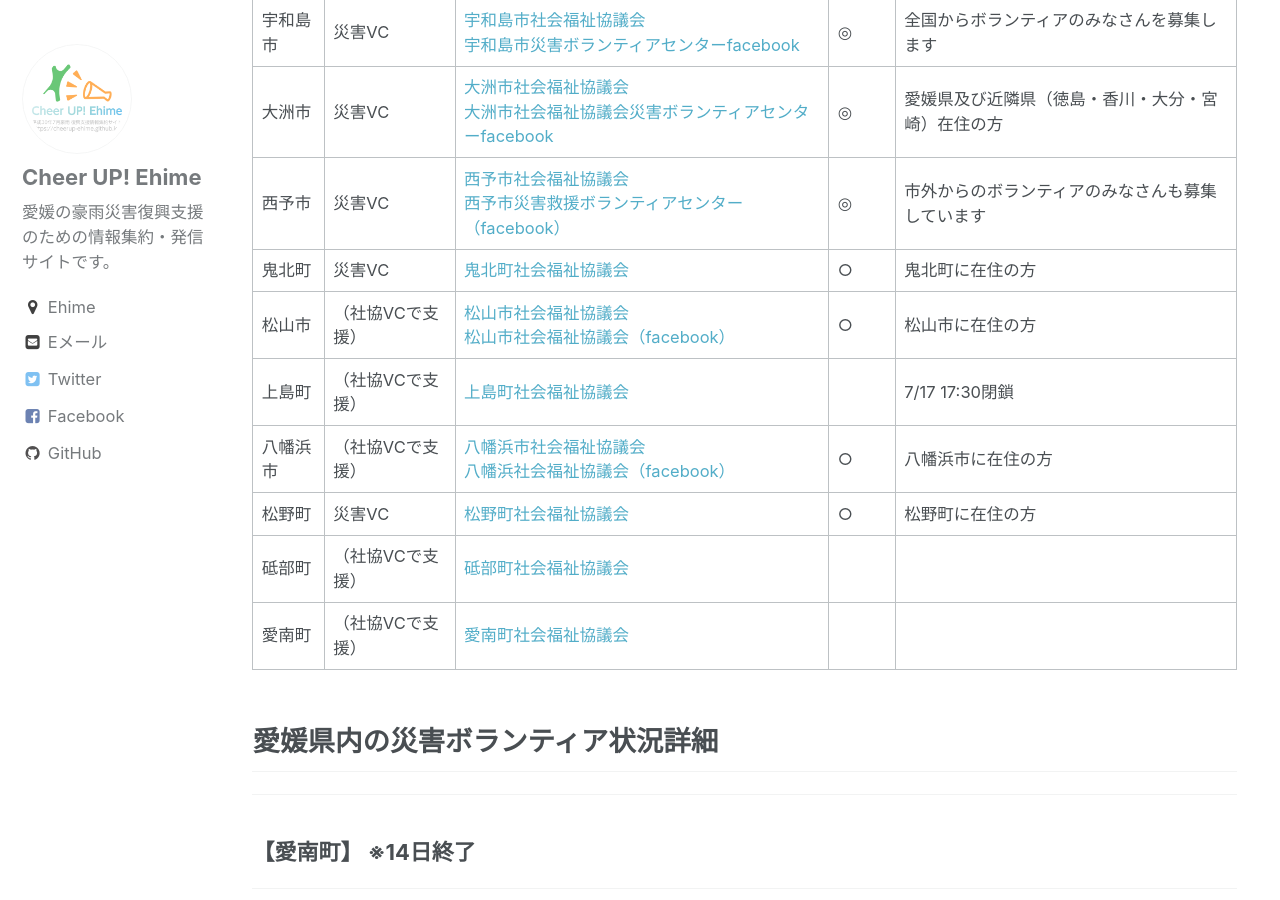
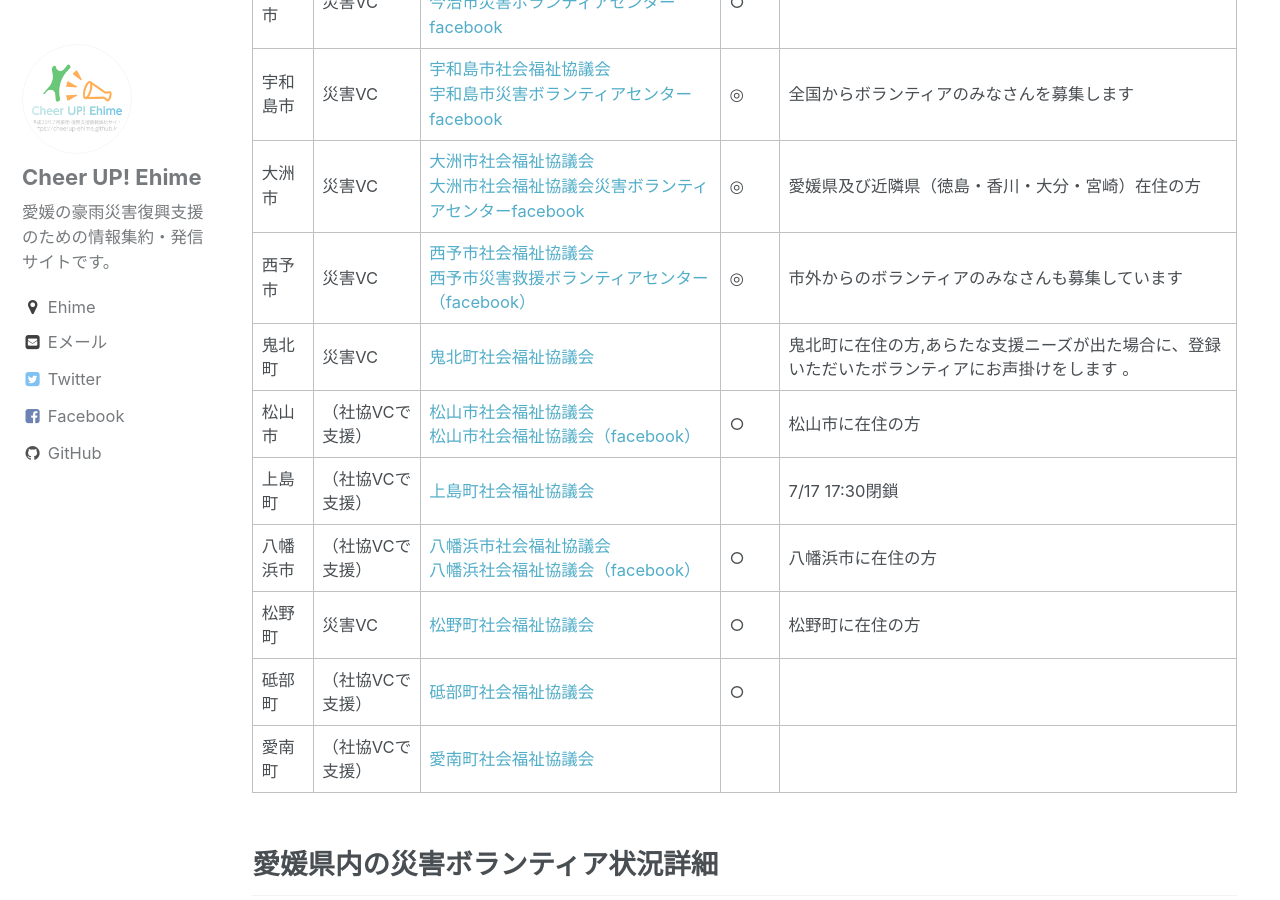
Before and after one commit to cheerup-ehime/cheerup-ehime.github.io, a Jekyll site: the page built from _pages/volunteer.md, in a window 1280 px wide and 900 px high, scrolled down 2893 px. Built offline with Jekyll 4.4.1, drawn with Linux system fonts in a browser that asks for light colours; comment, search, counter and statistics services are not loaded.

Commit message:
ボランティアの状況の表を更新

```diff
--- a/_pages/volunteer.md
+++ b/_pages/volunteer.md
@@ -59,12 +59,12 @@
 | 宇和島市 | 災害VC           | [宇和島市社会福祉協議会](http://www.uwajima-shakyo.or.jp/)<br/>[宇和島市災害ボランティアセンターfacebook](https://www.facebook.com/uwajimasvc/)           | ◎      | 全国からボランティアのみなさんを募集します         |
 | 大洲市   | 災害VC           | [大洲市社会福祉協議会](http://www.ozushakyo.jp/index.php)<br/> [大洲市社会福祉協議会災害ボランティアセンターfacebook](https://www.facebook.com/ozusvc/) | ◎      | 愛媛県及び近隣県（徳島・香川・大分・宮崎）在住の方 |
 | 西予市   | 災害VC           | [西予市社会福祉協議会](http://seiyo-syakyo.jp/)<br/> [西予市災害救援ボランティアセンター（facebook）](https://www.facebook.com/seiyosvc/)       | ◎      | 市外からのボランティアのみなさんも募集しています   |
-| 鬼北町   | 災害VC           | [鬼北町社会福祉協議会](http://kihoku-syakyo.or.jp/)                                                      | ○      | 鬼北町に在住の方                                   |
+| 鬼北町   | 災害VC           | [鬼北町社会福祉協議会](http://kihoku-syakyo.or.jp/)                                                      |       | 鬼北町に在住の方,あらたな支援ニーズが出た場合に、登録いただいたボランティアにお声掛けをします 。                                 |
 | 松山市   | （社協VCで支援） | [松山市社会福祉協議会](http://www.matsuyama-wel.jp/)<br/> [松山市社会福祉協議会（facebook）](https://www.facebook.com/matsuyama.wel/)                     | ○      | 松山市に在住の方                                   |
 | 上島町   | （社協VCで支援） | [上島町社会福祉協議会](http://www.kamijima-shakyo.or.jp/)                                                      |       | 7/17 17:30閉鎖                                   |
 | 八幡浜市 | （社協VCで支援） | [八幡浜市社会福祉協議会](http://www.yawatahamashi-syakyo.jp/)<br/>[八幡浜社会福祉協議会（facebook）](https://www.facebook.com/ywthm.syakyo/)                                                    | ○      | 八幡浜市に在住の方                                 |
 | 松野町   | 災害VC           | [松野町社会福祉協議会](http://matsuno-syakyo.or.jp/)                                                      | ○      | 松野町に在住の方                                   |
-| 砥部町   | （社協VCで支援） | [砥部町社会福祉協議会](http://www.tobe-shakyo.jp/)                                                      |        |                                                    |
+| 砥部町   | （社協VCで支援） | [砥部町社会福祉協議会](http://www.tobe-shakyo.jp/)                                                      | ○       |                                                    |
 | 愛南町   | （社協VCで支援） | [愛南町社会福祉協議会](http://www.ainan-shakyo.or.jp/)                                                      |        |                                                    |
 
 ## 愛媛県内の災害ボランティア状況詳細
--- a/index.html
+++ b/index.html
@@ -1,7 +1,11 @@
 ---
 layout: home
-image: /assets/images/cheerUP!_logo.png
+header:
+    image: /assets/images/cheerUP!_カバー写真.png
 description: "平成30年7月豪雨に襲われた愛媛県を支援する情報提供サイトです。SNSで流れていく情報を集約蓄積していきます。皆様のお役に立ちますように。"
+author_profile: true
+comments: true
+share: true
 ---
 # Cheer Up Ehime（えひめを応援！！）
 
```
